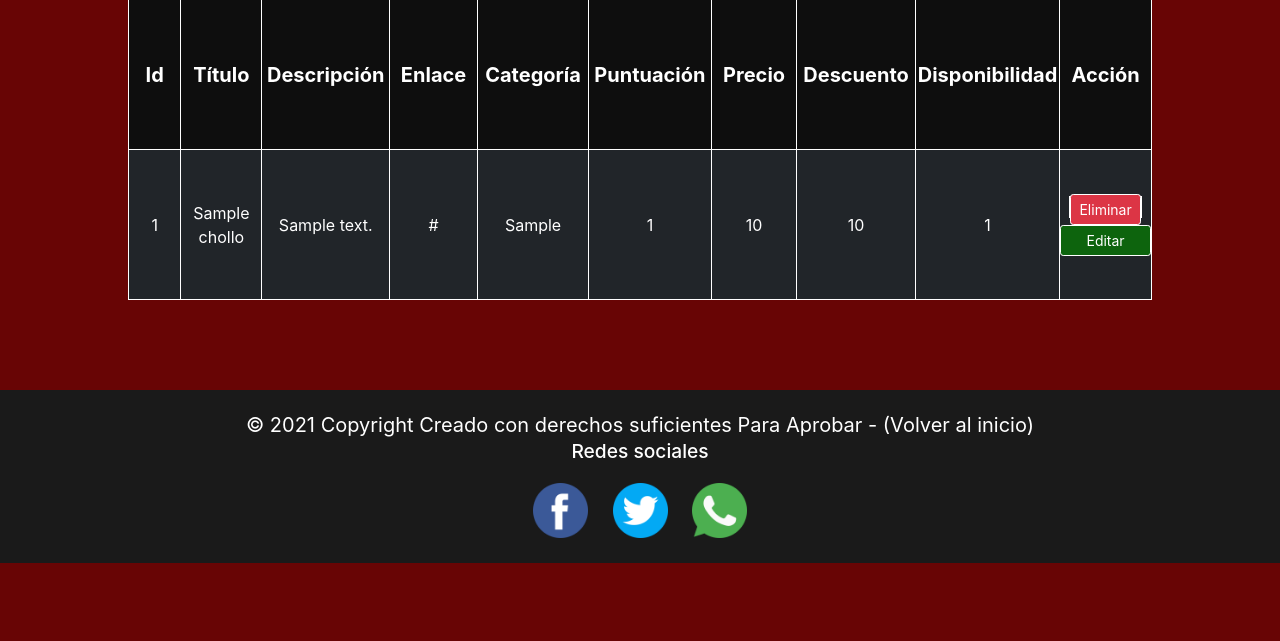
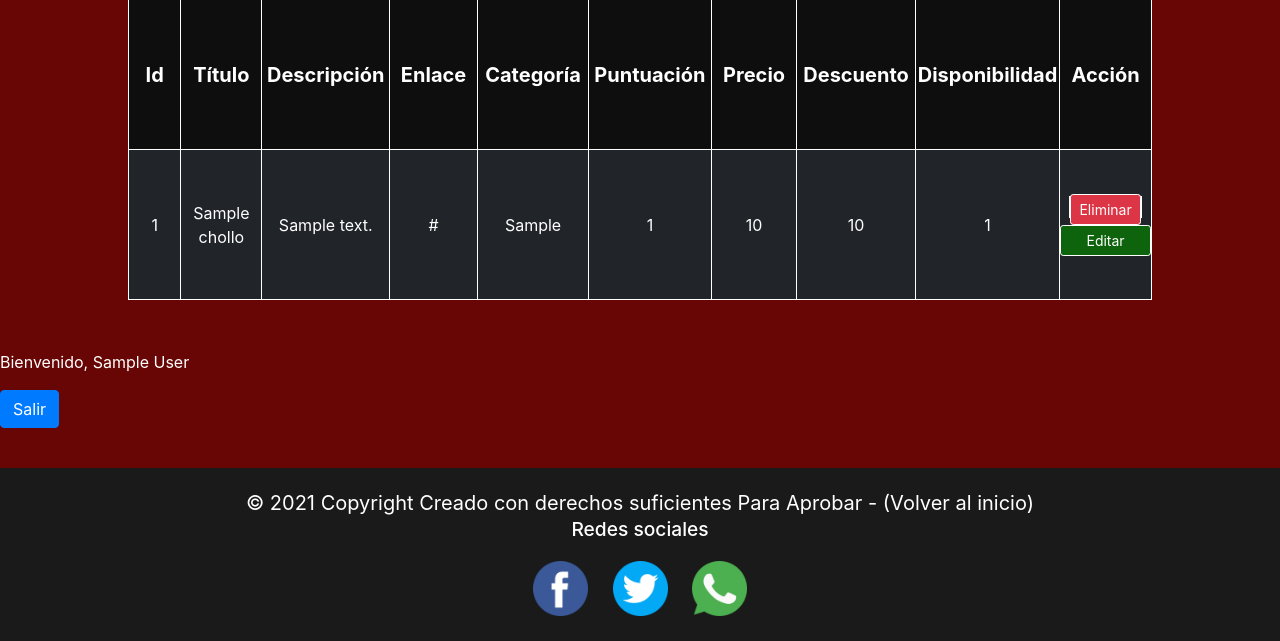
Before and after one commit to giorgiman/Chollo, a Laravel app: page /chollos in a window 1280 px wide. Shown: the part 284-925 px from the top of the page. Before the commit the page ends 847 px from the top, so only its background shows below. Run offline with Laravel 8, Linux system fonts and the light colour scheme; a user stored in the database is signed in; tables that the repository leaves empty hold one stand-in row (values such as "Sample post").

Commit message:
El usuario puede entrar y salir

```diff
--- a/my-project/app/Http/Controllers/PagesController.php
+++ b/my-project/app/Http/Controllers/PagesController.php
@@ -4,6 +4,7 @@ namespace App\Http\Controllers;
 
 use App\Models\Chollo;
 use Illuminate\Http\Request;
+use Illuminate\Support\Facades\Auth;
 use Illuminate\Support\Facades\DB;
 
 class PagesController extends Controller
@@ -117,4 +118,16 @@ class PagesController extends Controller
         // ...
       }
 
+
+      public function logout(Request $request)
+{
+    Auth::logout();
+
+    $request->session()->invalidate();
+
+    $request->session()->regenerateToken();
+
+    return redirect('/');
 }
+
+}
--- a/my-project/resources/views/auth/register.blade.php
+++ b/my-project/resources/views/auth/register.blade.php
@@ -64,9 +64,11 @@
 
                         <div class="row mb-0">
                             <div class="col-md-6 offset-md-4">
+
                                 <button type="submit" class="btn btn-primary">
                                     {{ __('Register') }}
                                 </button>
+                            </form>
                             </div>
                         </div>
                     </form>
--- a/my-project/resources/views/plantilla.blade.php
+++ b/my-project/resources/views/plantilla.blade.php
@@ -28,11 +28,22 @@
             </ul>
         </nav>
 
+    </header>
 
-    </header>
     <main>
     @yield('cuerpo')
 </main>
+        @if (Auth::guest())
+        <a href="{{ route('login') }}">Iniciar sesión</a>
+        @else
+        <p>Bienvenido, {{ Auth::user()->name}}</p>
+
+        <form action="/auth/logout" method="GET">
+            <button type="submit" class="btn btn-primary">
+                Salir
+            </button>
+        </form>
+        @endif
     <footer id="main-footer">
         <p>&copy; 2021 Copyright Creado con derechos suficientes Para Aprobar - <a href="{{ route('inicio') }}">(Volver al
                 inicio)</a></p>
--- a/my-project/routes/web.php
+++ b/my-project/routes/web.php
@@ -66,3 +66,6 @@ Route::post('chollos', [HomeController::class, 'crearChollo']) -> name('chollos.
 Auth::routes();
 
 Route::get('/home', [App\Http\Controllers\HomeController::class, 'index'])->name('home');
+
+
+Route::get('auth/logout', [PagesController::class, 'logout'])-> name('logout');
```
